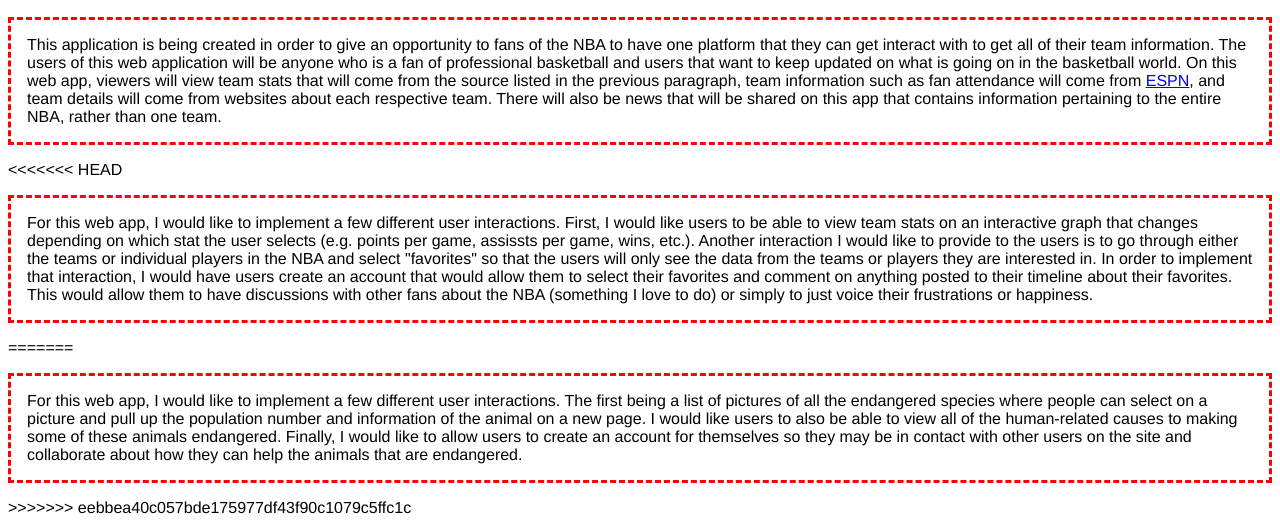
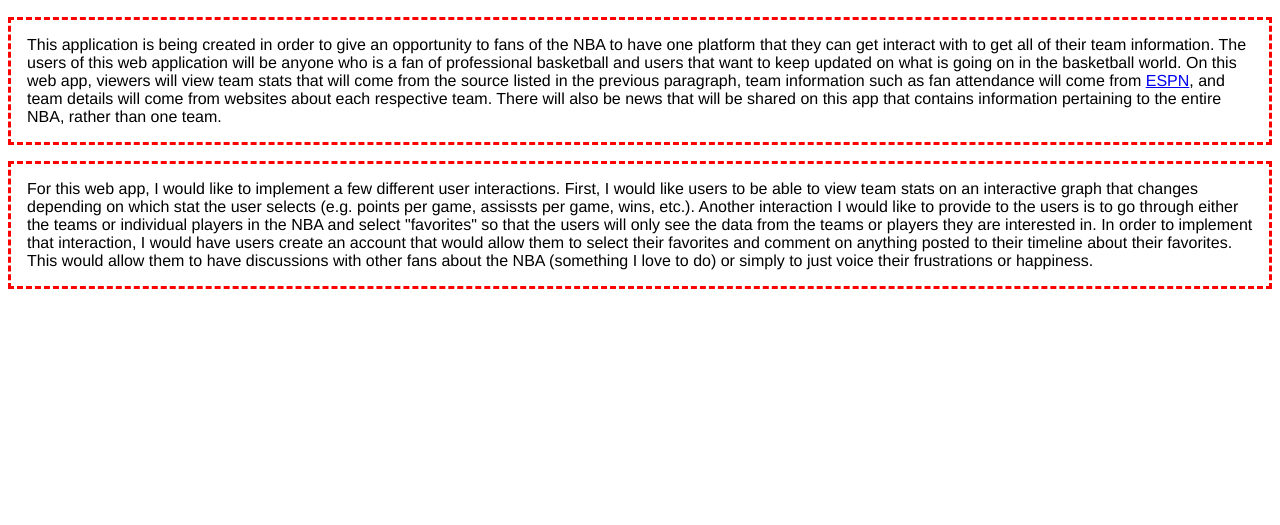
Before and after one commit to info340c-sp20/project-1-jordanjones243, a website: page proposal.html in a window 1280 px wide. Shown: the part 289-814 px from the top of the page. Drawn offline with Linux system fonts and the light colour scheme.

Commit message:
Proj 1 Revisions Made

```diff
--- a/proposal.html
+++ b/proposal.html
@@ -37,7 +37,6 @@
         <a href="http://www.espn.com/nba/attendance">ESPN</a>, and team details will come from websites about each respective team. There will
         also be news that will be shared on this app that contains information pertaining to the entire NBA, rather than one team.</p>
 
-<<<<<<< HEAD
         <p>For this web app, I would like to implement a few different user interactions. First, I would like users to be able to view team stats
         on an interactive graph that changes depending on which stat the user selects (e.g. points per game, assissts per game, wins, etc.). Another
         interaction I would like to provide to the users is to go through either the teams or individual players in the NBA and select "favorites" so
@@ -45,13 +44,6 @@
         users create an account that would allow them to select their favorites and comment on anything posted to their timeline about their favorites.
         This would allow them to have discussions with other fans about the NBA (something I love to do) or simply to just voice their frustrations or
         happiness.</p>
-=======
-        <p>For this web app, I would like to implement a few different user interactions. The first being a list of pictures of all the endangered
-        species where people can select on a picture and pull up the population number and information of the animal on a new page. I would like users
-        to also be able to view all of the human-related causes to making some of these animals endangered. Finally, I would like to allow users to
-        create an account for themselves so they may be in contact with other users on the site and collaborate about how they can help the animals
-        that are endangered.</p>
->>>>>>> eebbea40c057bde175977df43f90c1079c5ffc1c
     </div>
 
 </body>
```
